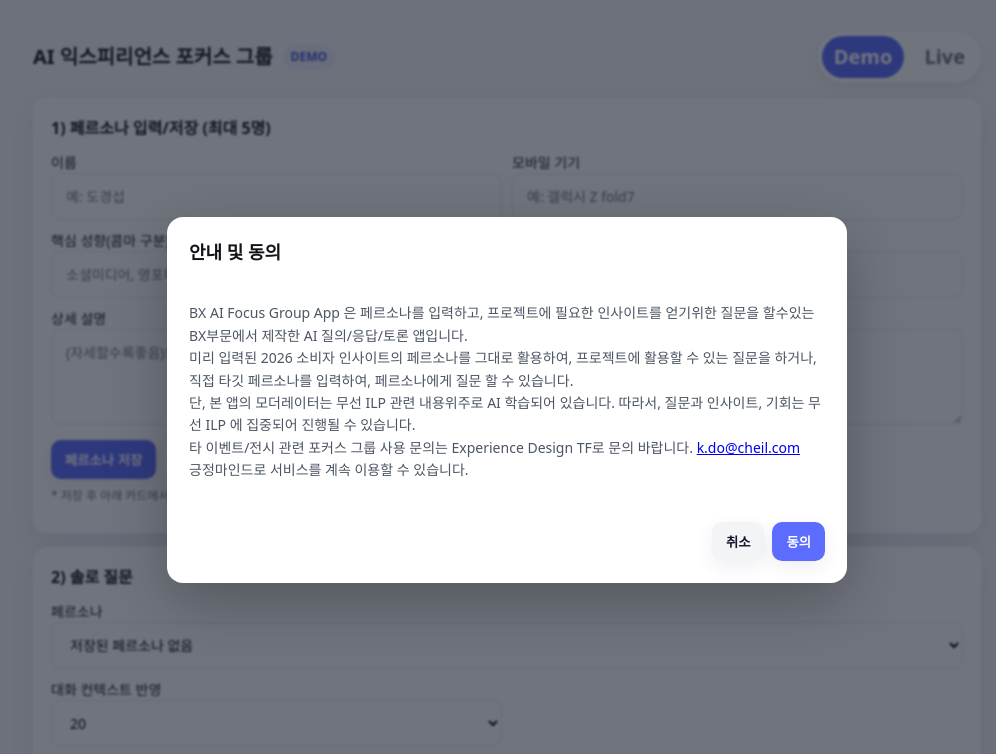
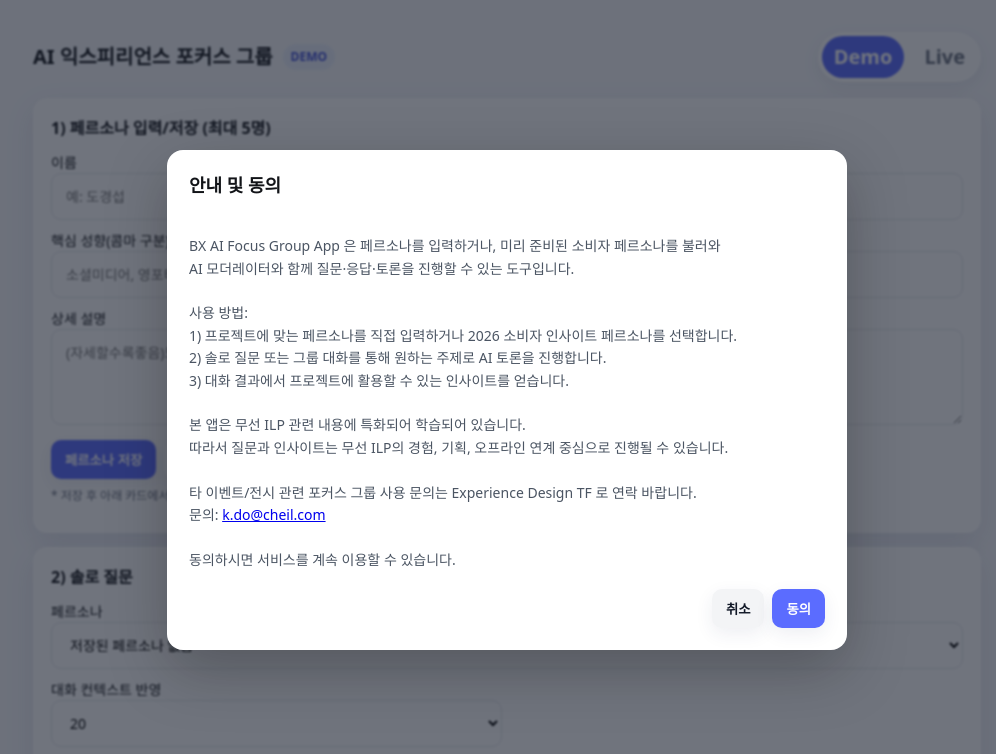
Before and after one commit to ksubdowork-bot/focus-render-cards, a website: page public/index.html in a window 1280 px wide. Shown: the top 754 px of the page, without its empty margins (133-1129 px from the left). Drawn offline with Linux system fonts and the light colour scheme.

Commit message:
Update index.html

```diff
--- a/public/index.html
+++ b/public/index.html
@@ -236,13 +236,23 @@
 <div id="consentGate" class="consent-backdrop" role="dialog" aria-modal="true">
   <div class="consent-modal">
     <h2 class="consent-title">안내 및 동의</h2>
-    <p class="consent-desc">
-BX AI Focus Group App 은 페르소나를 입력하고, 프로젝트에 필요한 인사이트를 얻기위한 질문을 할수있는 BX부문에서 제작한 AI 질의/응답/토론 앱입니다.
-미리 입력된 2026 소비자 인사이트의 페르소나를 그대로 활용하여, 프로젝트에 활용할 수 있는 질문을 하거나, 직접 타깃 페르소나를 입력하여, 페르소나에게 질문 할 수 있습니다.
-단, 본 앱의 모더레이터는 무선 ILP 관련 내용위주로 AI 학습되어 있습니다. 따라서, 질문과 인사이트, 기회는 무선 ILP 에 집중되어 진행될 수 있습니다.
-타 이벤트/전시 관련 포커스 그룹 사용 문의는 Experience Design TF로 문의 바랍니다. <a href="mailto:k.do@cheil.com">k.do@cheil.com</a>
-긍정마인드로 서비스를 계속 이용할 수 있습니다.
-    </p>
+<p class="consent-desc">
+BX AI Focus Group App 은 페르소나를 입력하거나, 미리 준비된 소비자 페르소나를 불러와
+AI 모더레이터와 함께 질문·응답·토론을 진행할 수 있는 도구입니다.
+
+사용 방법:
+1) 프로젝트에 맞는 페르소나를 직접 입력하거나 2026 소비자 인사이트 페르소나를 선택합니다.
+2) 솔로 질문 또는 그룹 대화를 통해 원하는 주제로 AI 토론을 진행합니다.
+3) 대화 결과에서 프로젝트에 활용할 수 있는 인사이트를 얻습니다.
+
+본 앱은 무선 ILP 관련 내용에 특화되어 학습되어 있습니다.
+따라서 질문과 인사이트는 무선 ILP의 경험, 기획, 오프라인 연계 중심으로 진행될 수 있습니다.
+
+타 이벤트/전시 관련 포커스 그룹 사용 문의는 Experience Design TF 로 연락 바랍니다.
+문의: <a href="mailto:k.do@cheil.com">k.do@cheil.com</a>
+
+동의하시면 서비스를 계속 이용할 수 있습니다.
+</p>
     <div class="consent-actions">
       <button id="consentReject" class="btn">취소</button>
       <button id="consentAccept" class="btn primary">동의</button>
```
